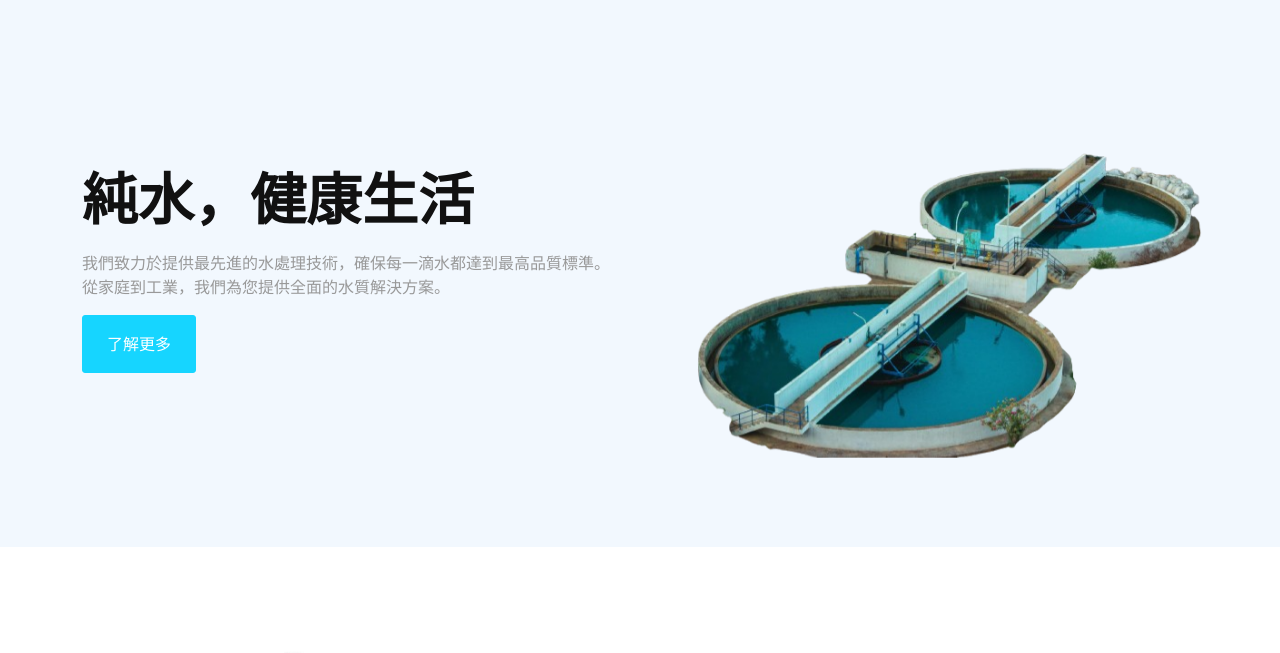
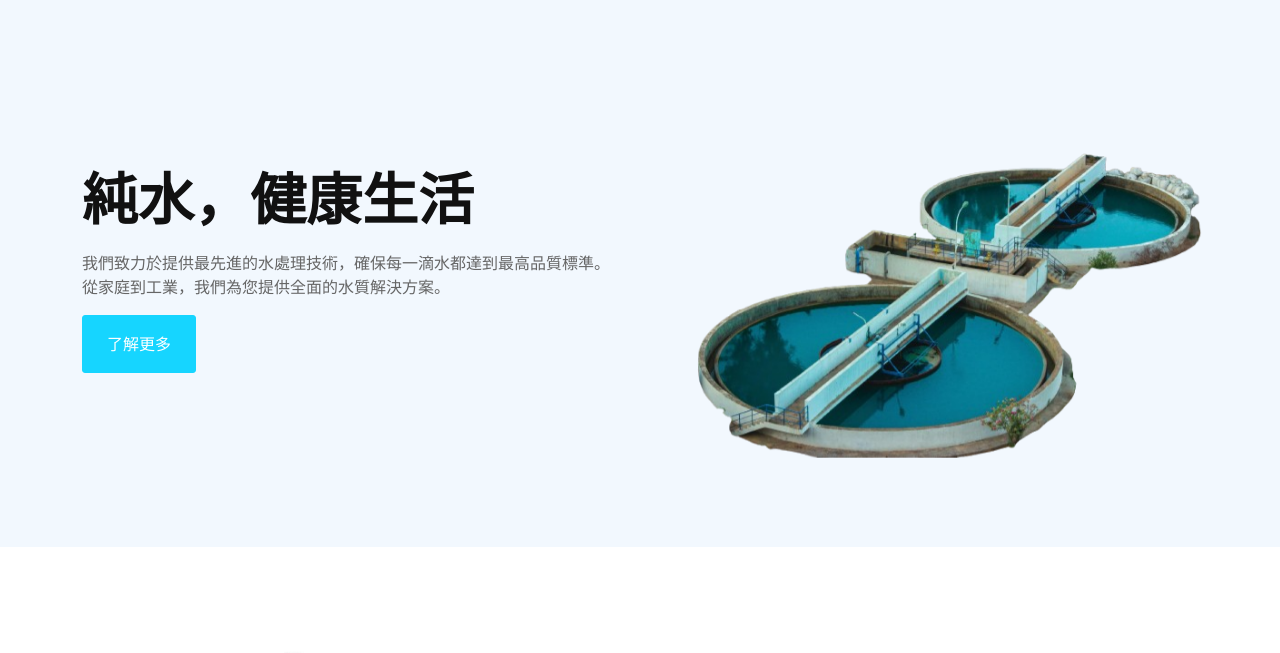
Before and after one commit to a89529294/yongpei-water-purification, a plain HTML site: page index.html in a window 1280 px wide. Shown: the part 82-735 px from the top of the page. Drawn offline with nearby package versions, Linux system fonts and the light colour scheme; no server answers.

Commit message:
change header paragraph text on index page

```diff
--- a/index.html
+++ b/index.html
@@ -52,7 +52,8 @@
             <div class="row g-5 align-items-center">
                 <div class="col-lg-6">
                     <h1 class="display-4 mb-3 animated slideInDown">純水，健康生活</h1>
-                    <p class="animated slideInDown">我們致力於提供最先進的水處理技術，確保每一滴水都達到最高品質標準。從家庭到工業，我們為您提供全面的水質解決方案。</p>
+                    <p class="animated slideInDown" style="color:#666">
+                        我們致力於提供最先進的水處理技術，確保每一滴水都達到最高品質標準。從家庭到工業，我們為您提供全面的水質解決方案。</p>
                     <a href="" class="btn btn-primary py-3 px-4 animated slideInDown">了解更多</a>
                 </div>
                 <div class="col-lg-6 animated fadeIn">
```
